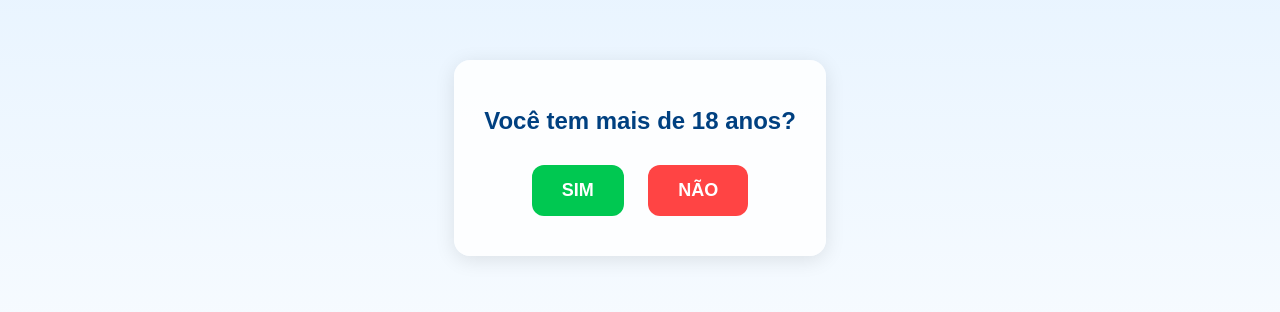
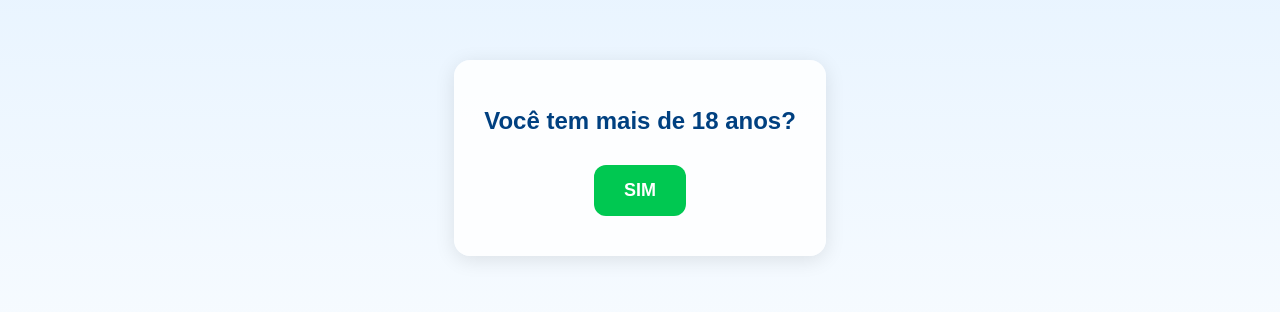
Before and after one commit to jdjhjhhdh/Pressel-, a plain HTML site: page index.html in a window 1280 px wide. Shown: the part 242-554 px from the top of the page. Drawn offline with Linux system fonts and the light colour scheme.

Commit message:
Update index.html

```diff
--- a/index.html
+++ b/index.html
@@ -29,15 +29,14 @@
     }
     .yes { background-color: #00c851; color: white; }
     .yes:hover { background-color: #007e33; }
-    .no { background-color: #ff4444; color: white; }
-    .no:hover { background-color: #cc0000; }
+
   </style>
 </head>
 <body>
   <div class="container">
     <h1>Você tem mais de 18 anos?</h1>
     <button class="button yes" onclick="next()">SIM</button>
-    <button class="button no" onclick="alert('Você precisa ter 18 anos ou mais para continuar.')">NÃO</button>
+
   </div>
   <script>
     function next() {
```
